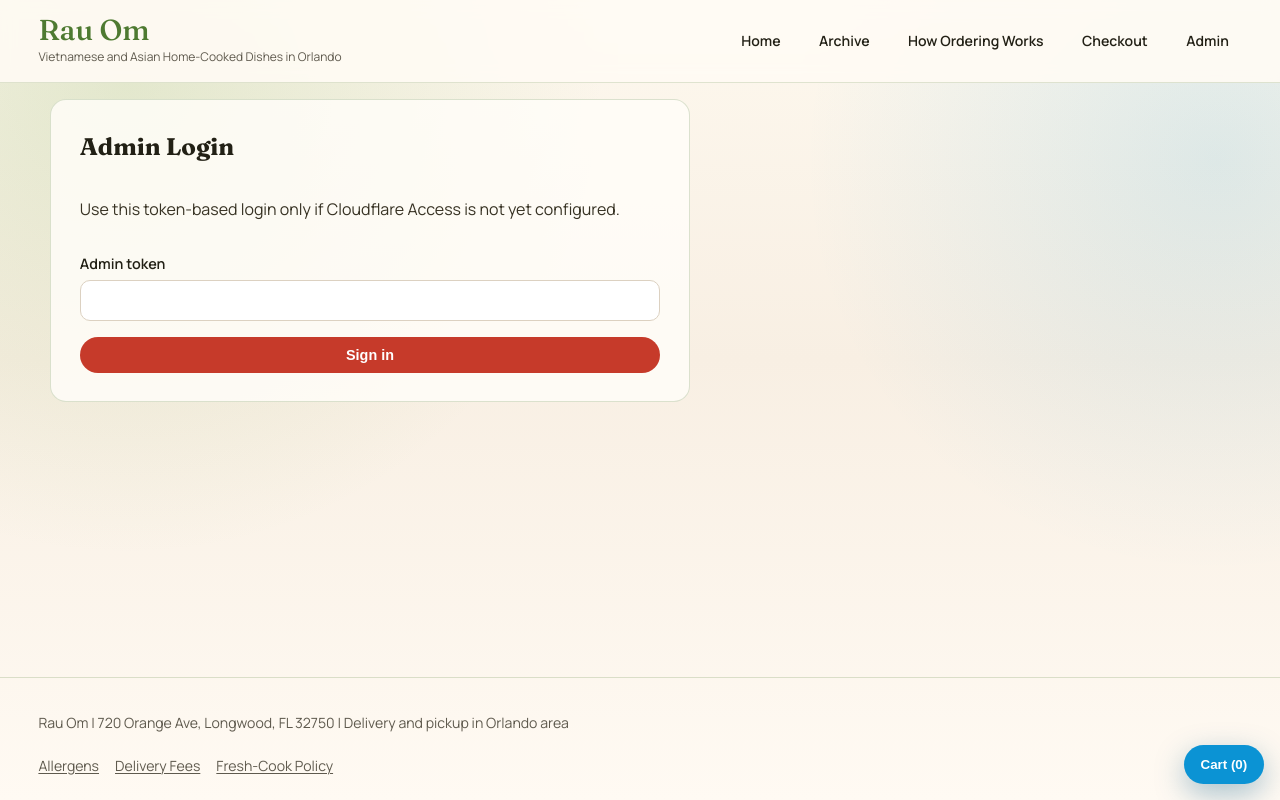
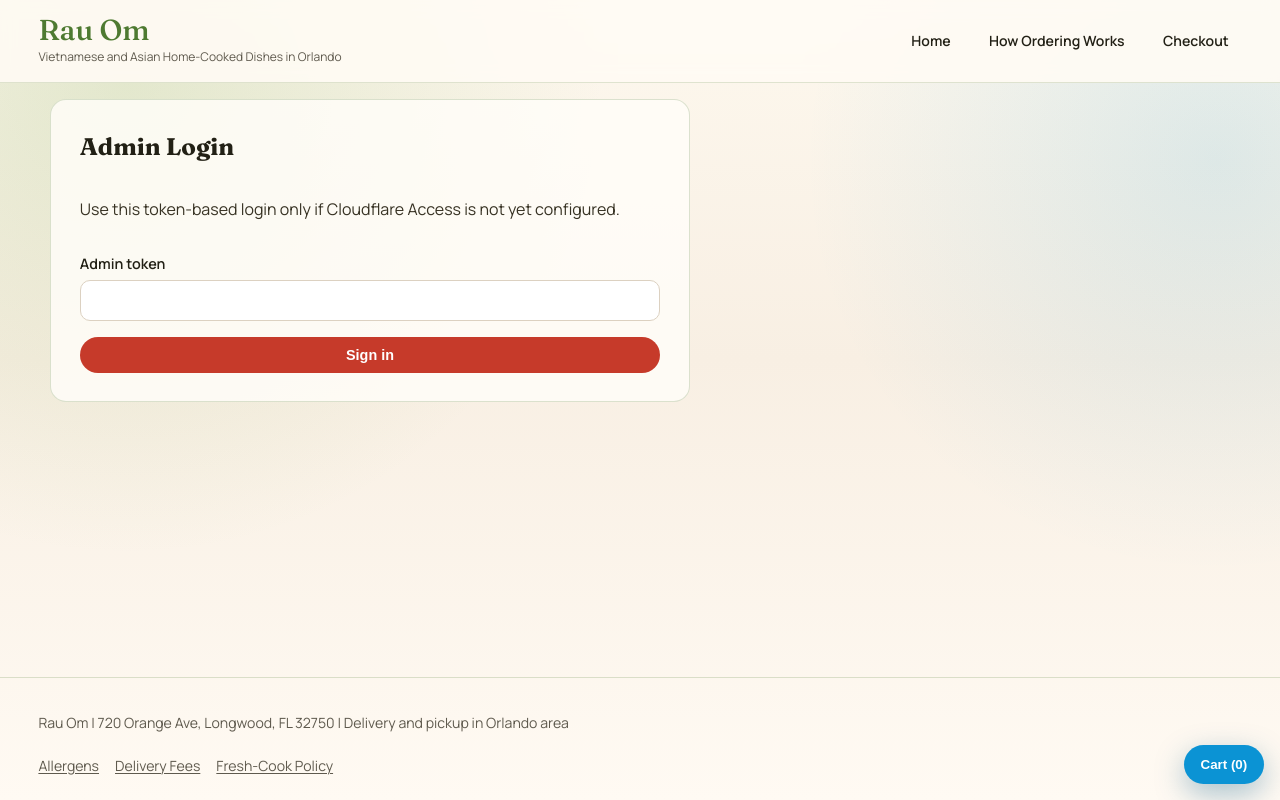
Before and after one commit to longnguyen11/rauom, a Next.js app: page /admin/login in a window 1280 px wide. Built offline with nearby package versions, Linux system fonts and the light colour scheme.

Commit message:
remove admin and archive

```diff
--- a/app/layout.tsx
+++ b/app/layout.tsx
@@ -50,10 +50,8 @@
 
               <nav className="site-nav" aria-label="Main navigation">
                 <Link href="/">Home</Link>
-                <Link href="/archive">Archive</Link>
                 <Link href="/how-ordering-works">How Ordering Works</Link>
                 <Link href="/checkout">Checkout</Link>
-                <Link href="/admin">Admin</Link>
               </nav>
             </header>
 
```
